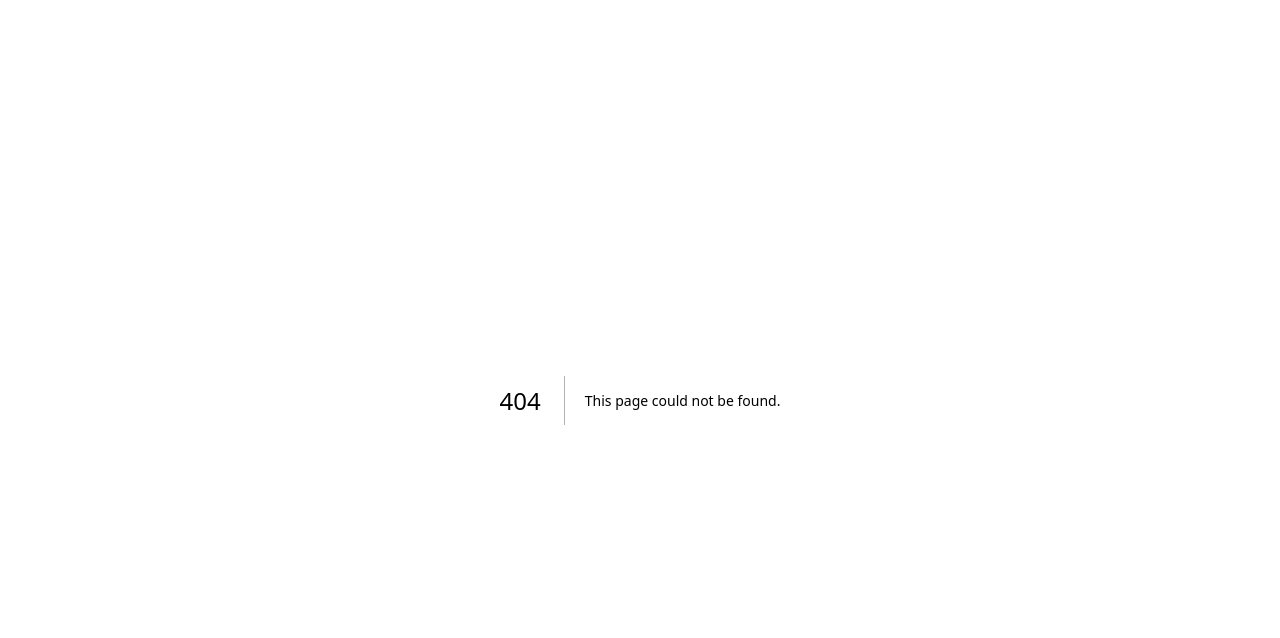
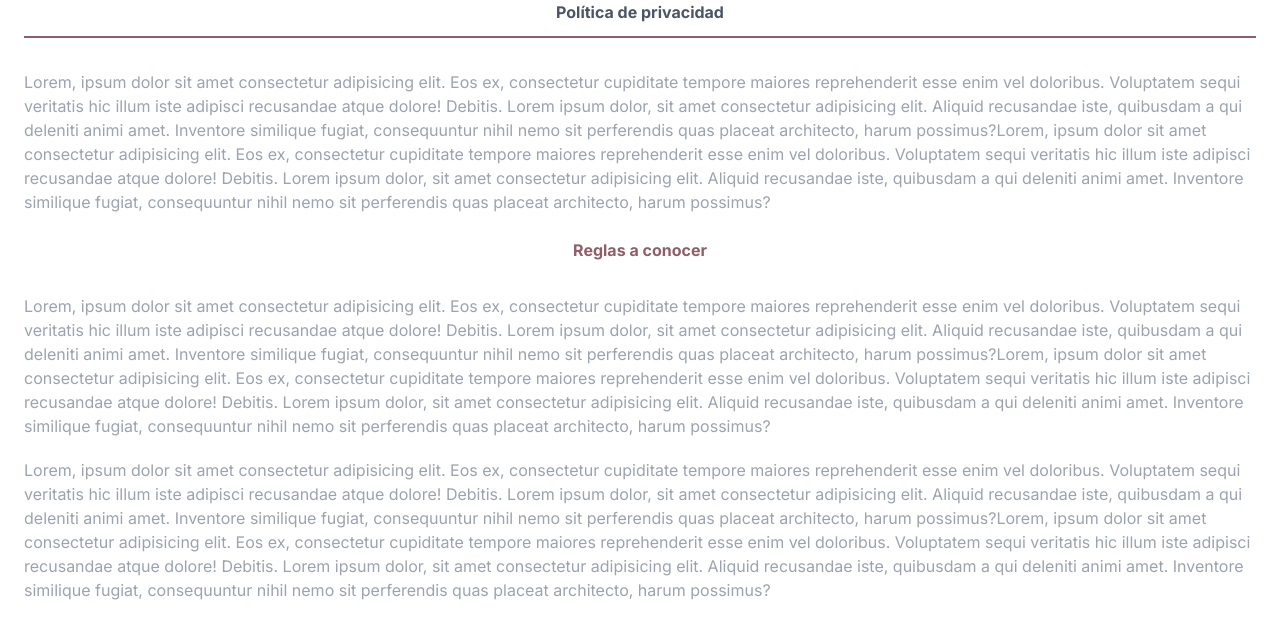
Before and after one commit to chriss8g/Juegos-Caribe, a Next.js app in the folder Frontend/: page /Politica-Privacidad in a window 1280 px wide. Before the commit this address had no page. Shown: the top 638 px of the page. Built offline with nearby package versions, Linux system fonts and the light colour scheme.

Commit message:
feat: PolPriv

```diff
--- /dev/null
+++ b/Frontend/src/Components/TextWithTitle/TextWithTitle.tsx
@@ -0,0 +1,12 @@
+
+export default function TextWithTitle({title, text})
+{
+    return(
+        <div className="mx-6">
+            <div className="text-center font-bold border-b-2 border-[#5a1024ac] text-gray-600 pb-3 mb-8" >
+                <h2 className="">{title}</h2>
+            </div>
+            <p className={`text-gray-400 mt-5`}>{text}</p>
+        </div>
+    )
+}
--- /dev/null
+++ b/Frontend/src/app/Politica-Privacidad/page.tsx
@@ -0,0 +1,24 @@
+'use client'
+import "../globals.css"
+import Layout from "../../Components/Layout/Layout"
+import TextWithTitle from "../../Components/TextWithTitle/TextWithTitle"
+
+export default function Contactenos()
+{
+    const text = "Lorem, ipsum dolor sit amet consectetur adipisicing elit. Eos ex, consectetur cupiditate tempore maiores reprehenderit esse enim vel doloribus. Voluptatem sequi veritatis hic illum iste adipisci recusandae atque dolore! Debitis. Lorem ipsum dolor, sit amet consectetur adipisicing elit. Aliquid recusandae iste, quibusdam a qui deleniti animi amet. Inventore similique fugiat, consequuntur nihil nemo sit perferendis quas placeat architecto, harum possimus?Lorem, ipsum dolor sit amet consectetur adipisicing elit. Eos ex, consectetur cupiditate tempore maiores reprehenderit esse enim vel doloribus. Voluptatem sequi veritatis hic illum iste adipisci recusandae atque dolore! Debitis. Lorem ipsum dolor, sit amet consectetur adipisicing elit. Aliquid recusandae iste, quibusdam a qui deleniti animi amet. Inventore similique fugiat, consequuntur nihil nemo sit perferendis quas placeat architecto, harum possimus?"
+
+
+    return(
+        <Layout>
+            <TextWithTitle title={"Política de privacidad"} text={text}/>
+
+            <div className="mx-6">
+            <div className="text-center text-gray-600 pb-3" >
+                <h3 className="font-bold text-[#5a1024ac] mt-6">Reglas a conocer</h3>
+            </div>
+            <p className={`text-gray-400 mt-5`}>{text}</p>
+            <p className={`text-gray-400 mt-5`}>{text}</p>
+        </div>
+        </Layout>
+    )
+}
```
